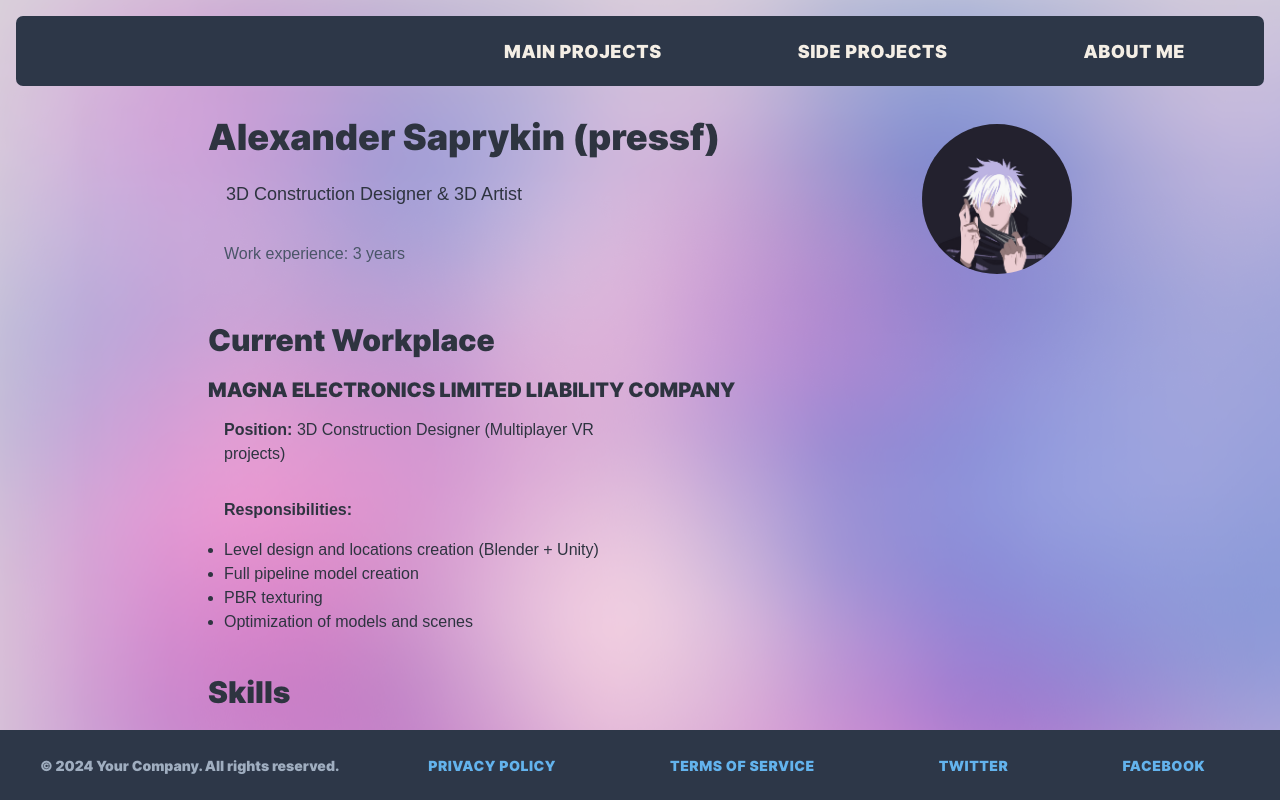
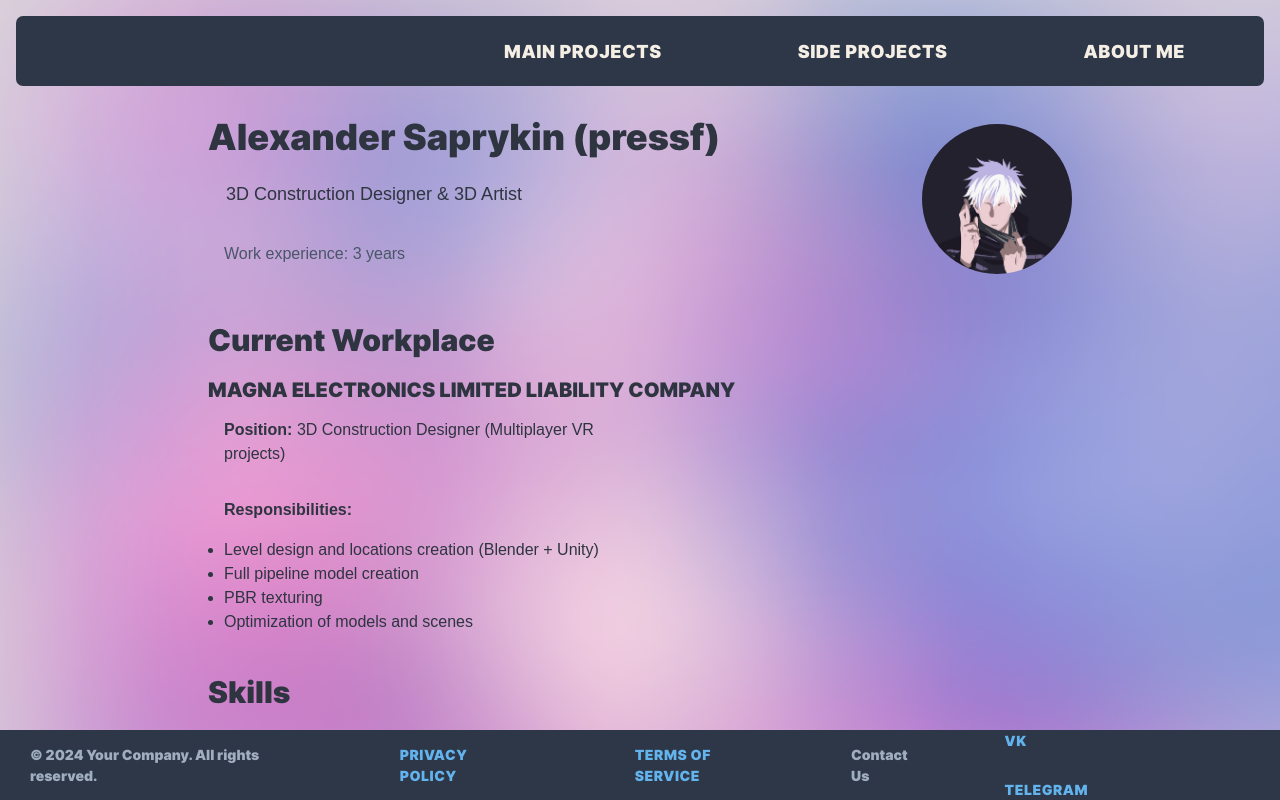
Before and after one commit to pr3ssf/UIUX, a React (Vite) app: page /aboutme in a window 1280 px wide. Shown: the top 800 px of the page. Built offline with nearby package versions, Linux system fonts and the light colour scheme.

Commit message:
dev: footer 2

```diff
--- a/src/components/Footer.tsx
+++ b/src/components/Footer.tsx
@@ -22,35 +22,42 @@ export const Footer = () => {
         mx="auto"
         gap={4}
       >
-        <Text color="gray.400" margin={0} fontSize="sm"> {/* Уменьшаем размер шрифта */}
+        <Text color="gray.400" margin={0} fontSize="sm">
           &copy; 2024 Your Company. All rights reserved.
         </Text>
 
+        <Box display="flex" flexDirection="column" alignItems="center">
           <UnorderedList
-          display="flex"
             listStyleType="none"
             margin={0}
             padding={0}
-          gap={4}
+            display="flex" // Устанавливаем display flex для размещения в строку
+            gap={4} // Устанавливаем промежуток между элементами
           >
             <ListItem>
-            <Link href="/privacy" color="brand.10" _hover={{ textDecoration: "underline", color: "brand.100" }} fontSize="sm"> {/* Уменьшаем размер шрифта */}
+              <Link href="/privacy" color="brand.10" _hover={{ textDecoration: "underline", color: "brand.100" }} fontSize="sm">
                 Privacy Policy
               </Link>
             </ListItem>
             <ListItem>
-            <Link href="/terms" color="brand.10" _hover={{ textDecoration: "underline", color: "brand.100" }} fontSize="sm"> {/* Уменьшаем размер шрифта */}
+              <Link href="/terms" color="brand.10" _hover={{ textDecoration: "underline", color: "brand.100" }} fontSize="sm">
                 Terms of Service
               </Link>
             </ListItem>
+            <ListItem>
+              <Text color="gray.400" fontSize="sm"> {/* Добавляем серый текст для Contact Us */}
+                Contact Us
+              </Text>
+            </ListItem>
           </UnorderedList>
+        </Box>
 
         <Box>
-          <Link href="https://twitter.com" aria-label="Twitter" color="brand.10" mr={4} _hover={{ textDecoration: "underline", color: "brand.100" }} fontSize="sm"> {/* Уменьшаем размер шрифта */}
-            Twitter
+          <Link href="https://vk.com" aria-label="VK" color="brand.10" mr={4} _hover={{ textDecoration: "underline", color: "brand.100" }} fontSize="sm">
+            VK
           </Link>
-          <Link href="https://facebook.com" aria-label="Facebook" color="brand.10" _hover={{ textDecoration: "underline", color: "brand.100" }} fontSize="sm"> {/* Уменьшаем размер шрифта */}
-            Facebook
+          <Link href="https://telegram.org" aria-label="Telegram" color="brand.10" _hover={{ textDecoration: "underline", color: "brand.100" }} fontSize="sm">
+            Telegram
           </Link>
         </Box>
       </Flex>
```
Lines whose indentation alone changed are shown as unchanged.
